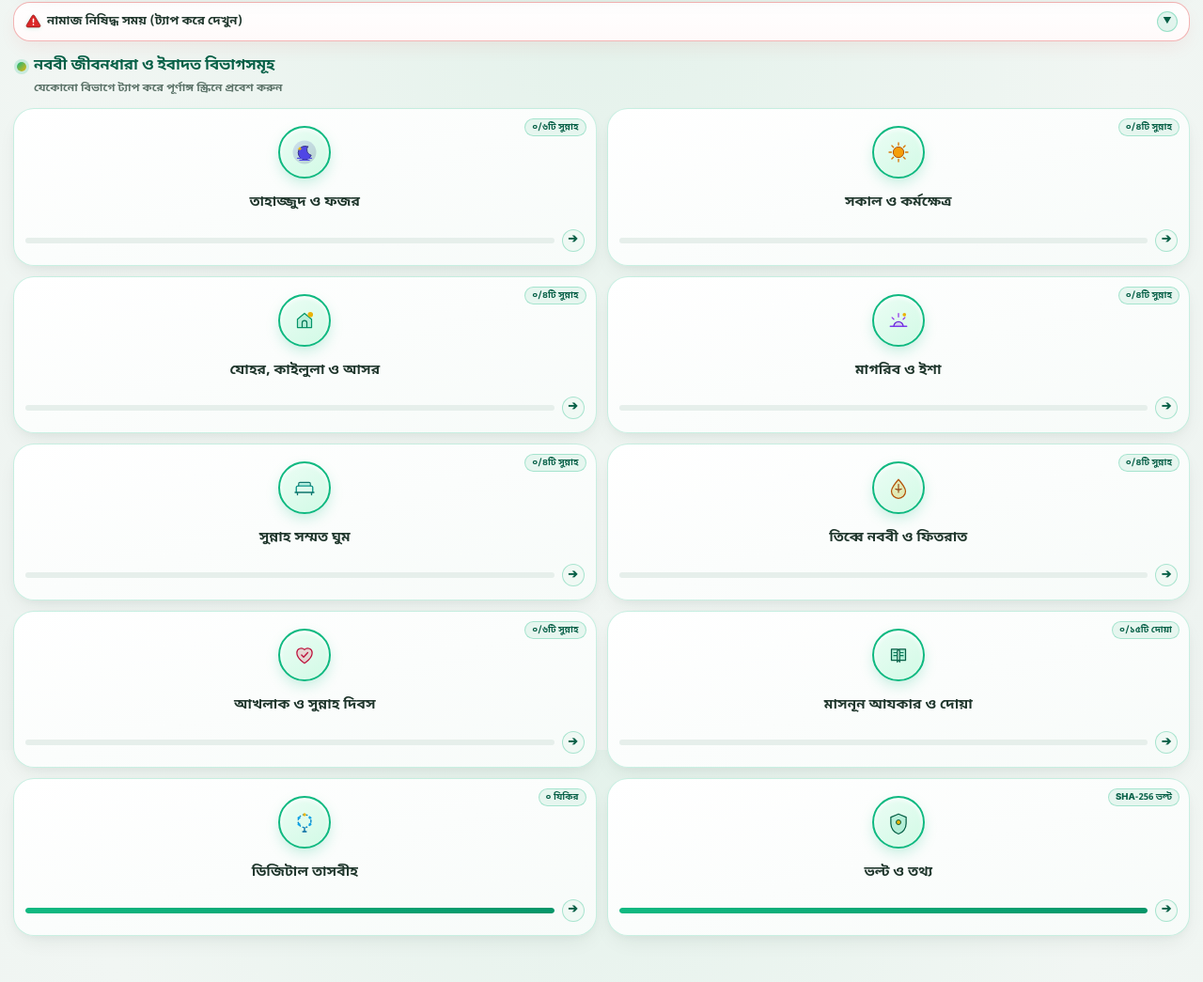
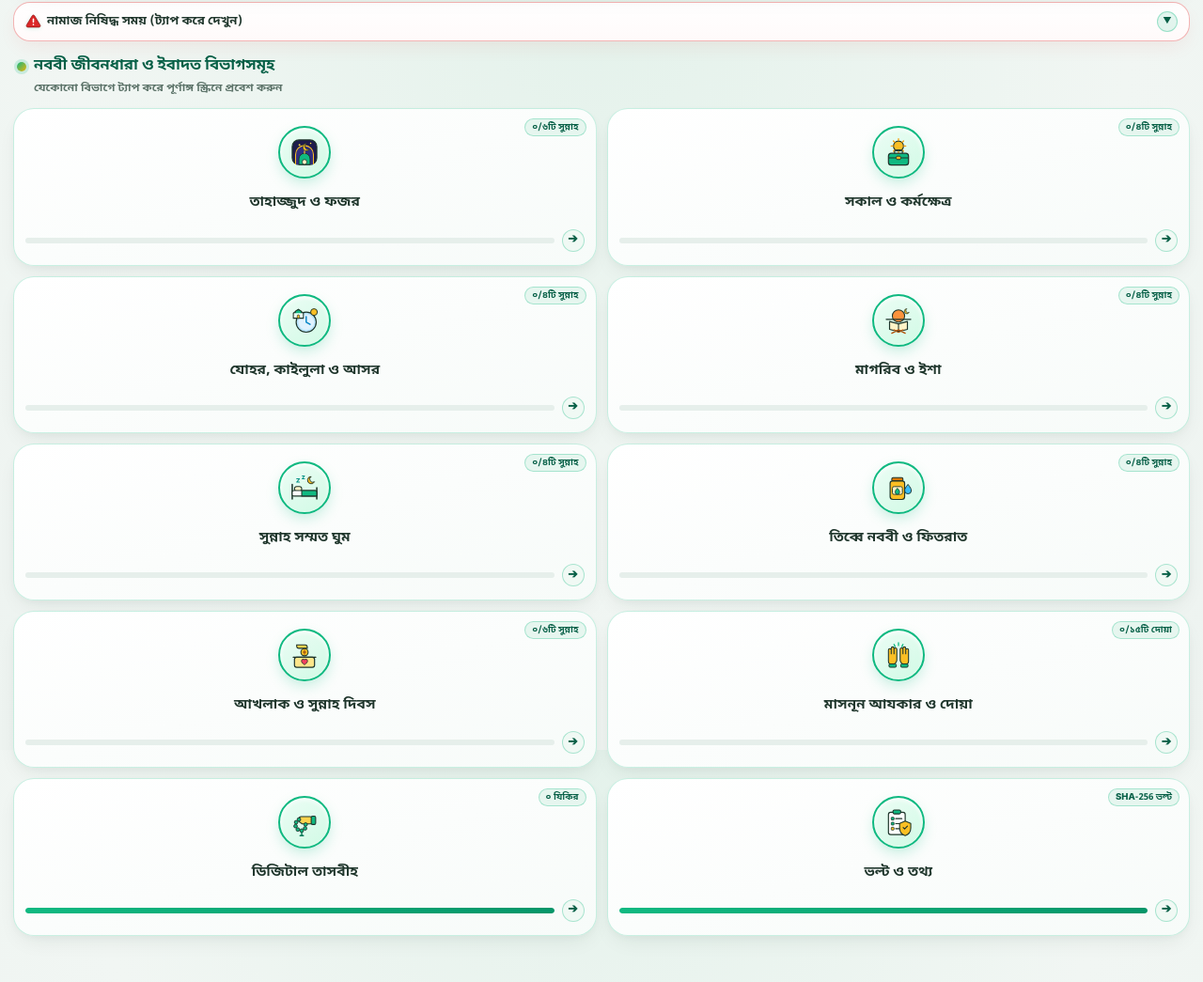
Before and after one commit to MKRWeb/sunnah-24, a website: page www/index.html in a window 1280 px wide. Shown: the part 802-1847 px from the top of the page at 94% size. Drawn offline with Linux system fonts and the light colour scheme; no server answers.

```diff
--- a/www/index.html
+++ b/www/index.html
@@ -263,17 +263,18 @@
         <button type="button" class="section-launcher-card theme-indigo" data-open-section="sec-tahajjud_fajr" data-phase-key="tahajjud_fajr">
           <div class="section-card-top">
             <div class="section-world-logo logo-indigo" aria-hidden="true">
-              <svg viewBox="0 0 48 48" width="30" height="30" fill="none">
-                <circle cx="24" cy="24" r="20" fill="url(#gradTahajjud)" opacity="0.18"/>
-                <path d="M29.5 14.5A11.5 11.5 0 1 0 35.5 29a9.5 9.5 0 0 1-6-14.5z" fill="#4f46e5" stroke="#312e81" stroke-width="1.5" stroke-linecap="round" stroke-linejoin="round"/>
-                <path d="M16 14l1.2 2.6L20 17.8l-2.8 1.2L16 21.6l-1.2-2.6L12 17.8l2.8-1.2L16 14z" fill="#eab308"/>
-                <path d="M12 34h24M16 37.5h16" stroke="#4f46e5" stroke-width="2" stroke-linecap="round"/>
-                <defs>
-                  <linearGradient id="gradTahajjud" x1="0" y1="0" x2="48" y2="48" gradientUnits="userSpaceOnUse">
-                    <stop stop-color="#6366f1"/>
-                    <stop offset="1" stop-color="#1e1b4b"/>
-                  </linearGradient>
-                </defs>
+              <svg viewBox="0 0 64 64" width="38" height="38" fill="none" xmlns="http://www.w3.org/2000/svg">
+                <!-- Night Sky Arch & Prayer Mat / Mosque Dome & Crescent (Tahajjud & Fajr) -->
+                <rect x="10" y="10" width="44" height="44" rx="12" fill="#1e1b4b" stroke="#1e352b" stroke-width="2"/>
+                <path d="M16 54V36c0-8.8 7.2-16 16-16s16 7.2 16 16v18" fill="#312e81" stroke="#fbbf24" stroke-width="1.8"/>
+                <!-- Golden Crescent & Stars -->
+                <path d="M35.5 16.5a6.5 6.5 0 1 0 5.5 9.8 5.2 5.2 0 0 1-5.5-9.8z" fill="#fbbf24" stroke="#1e352b" stroke-width="1.2"/>
+                <circle cx="23" cy="19" r="1.6" fill="#fde047"/>
+                <circle cx="43" cy="16" r="1.3" fill="#fde047"/>
+                <!-- Mosque Silhouette & Dawn Glow -->
+                <path d="M22 44c0-5.5 4.5-10 10-10s10 4.5 10 10v10H22V44z" fill="#10b981" stroke="#1e352b" stroke-width="1.6"/>
+                <path d="M32 30v4" stroke="#fbbf24" stroke-width="2" stroke-linecap="round"/>
+                <rect x="28" y="45" width="8" height="9" rx="4" fill="#fef3c7" stroke="#1e352b" stroke-width="1.4"/>
               </svg>
             </div>
             <span class="section-live-pill" id="badge-count-tahajjud_fajr">৬টি সুন্নাহ</span>
@@ -292,9 +293,15 @@
         <button type="button" class="section-launcher-card theme-amber" data-open-section="sec-duha_work" data-phase-key="duha_work">
           <div class="section-card-top">
             <div class="section-world-logo logo-amber" aria-hidden="true">
-              <svg viewBox="0 0 48 48" width="30" height="30" fill="none">
-                <circle cx="24" cy="24" r="9" fill="#f59e0b" stroke="#b45309" stroke-width="1.6"/>
-                <path d="M24 8v4M24 36v4M8 24h4M36 24h4M12.7 12.7l2.8 2.8M32.5 32.5l2.8 2.8M35.3 12.7l-2.8 2.8M15.5 32.5l-2.8 2.8" stroke="#d97706" stroke-width="2.2" stroke-linecap="round"/>
+              <svg viewBox="0 0 64 64" width="38" height="38" fill="none" xmlns="http://www.w3.org/2000/svg">
+                <!-- Radiant Forenoon Sun (Duha) + Professional Briefcase / Halal Work -->
+                <circle cx="32" cy="21" r="9" fill="#fbbf24" stroke="#1e352b" stroke-width="1.8"/>
+                <path d="M32 8v3M32 31v3M19 21h3M42 21h3M22.8 11.8l2.1 2.1M39.1 28.1l2.1 2.1M41.2 11.8l-2.1 2.1M24.9 28.1l-2.1 2.1" stroke="#f59e0b" stroke-width="2.2" stroke-linecap="round"/>
+                <!-- Modern Work Briefcase -->
+                <path d="M25 34v-3a3 3 0 0 1 3-3h8a3 3 0 0 1 3 3v3" stroke="#1e352b" stroke-width="2" stroke-linecap="round"/>
+                <rect x="14" y="34" width="36" height="21" rx="5" fill="#10b981" stroke="#1e352b" stroke-width="2"/>
+                <path d="M14 42h36" stroke="#1e352b" stroke-width="1.8"/>
+                <rect x="28" y="39" width="8" height="6" rx="2" fill="#fbbf24" stroke="#1e352b" stroke-width="1.6"/>
               </svg>
             </div>
             <span class="section-live-pill" id="badge-count-duha_work">৪টি সুন্নাহ</span>
@@ -313,10 +320,17 @@
         <button type="button" class="section-launcher-card theme-emerald" data-open-section="sec-dhuhr_asr" data-phase-key="dhuhr_asr">
           <div class="section-card-top">
             <div class="section-world-logo logo-emerald" aria-hidden="true">
-              <svg viewBox="0 0 48 48" width="30" height="30" fill="none">
-                <path d="M12 36V22l12-10 12 10v14H12z" fill="#10b981" fill-opacity="0.18" stroke="#059669" stroke-width="2" stroke-linejoin="round"/>
-                <path d="M20 36v-8a4 4 0 0 1 8 0v8" stroke="#047857" stroke-width="2"/>
-                <circle cx="34" cy="14" r="4.5" fill="#eab308"/>
+              <svg viewBox="0 0 64 64" width="38" height="38" fill="none" xmlns="http://www.w3.org/2000/svg">
+                <!-- Mosque + Prayer Time Clock & Midday Sun (Dhuhr, Qaylulah & Asr) -->
+                <circle cx="35" cy="35" r="18" fill="#bae6fd" stroke="#1e352b" stroke-width="2"/>
+                <circle cx="35" cy="35" r="14" fill="#e0f2fe"/>
+                <path d="M35 25v10l7 4" stroke="#0284c7" stroke-width="2.4" stroke-linecap="round" stroke-linejoin="round"/>
+                <!-- Mini Mosque Emblem at Top-Left (Like Muslim Bangla Prayer Time Icon) -->
+                <path d="M12 28V19l9-7 9 7v9H12z" fill="#ecfdf5" stroke="#1e352b" stroke-width="1.8" stroke-linejoin="round"/>
+                <path d="M15 19a6 6 0 0 1 12 0" fill="#10b981" stroke="#1e352b" stroke-width="1.6"/>
+                <rect x="19" y="22" width="4" height="6" rx="2" fill="#fbbf24" stroke="#1e352b" stroke-width="1.2"/>
+                <!-- Golden Sun Badge -->
+                <circle cx="49" cy="17" r="6" fill="#fbbf24" stroke="#1e352b" stroke-width="1.6"/>
               </svg>
             </div>
             <span class="section-live-pill" id="badge-count-dhuhr_asr">৪টি সুন্নাহ</span>
@@ -335,11 +349,16 @@
         <button type="button" class="section-launcher-card theme-purple" data-open-section="sec-maghrib_isha" data-phase-key="maghrib_isha">
           <div class="section-card-top">
             <div class="section-world-logo logo-purple" aria-hidden="true">
-              <svg viewBox="0 0 48 48" width="30" height="30" fill="none">
-                <path d="M10 34h28" stroke="#7c3aed" stroke-width="2.2" stroke-linecap="round"/>
-                <path d="M16 34a8 8 0 0 1 16 0" fill="#a855f7" fill-opacity="0.25" stroke="#6d28d9" stroke-width="2"/>
-                <path d="M24 12v6M13 19l3 3M35 19l-3 3" stroke="#9333ea" stroke-width="2" stroke-linecap="round"/>
-                <circle cx="34" cy="14" r="3" fill="#eab308"/>
+              <svg viewBox="0 0 64 64" width="38" height="38" fill="none" xmlns="http://www.w3.org/2000/svg">
+                <!-- Sunset & Night Mosque with Open Quran on Rehal (Maghrib, Isha & Surah Mulk) -->
+                <circle cx="32" cy="24" r="11" fill="#fb923c" stroke="#1e352b" stroke-width="1.8"/>
+                <path d="M10 30h44" stroke="#1e352b" stroke-width="2" stroke-linecap="round"/>
+                <!-- Open Quran on Wooden Stand (Rehal) -->
+                <path d="M16 34l16 4 16-4v14l-16 4-16-4V34z" fill="#fef3c7" stroke="#1e352b" stroke-width="2" stroke-linejoin="round"/>
+                <path d="M32 38v14" stroke="#1e352b" stroke-width="1.8"/>
+                <path d="M20 55l12-6 12 6M24 49l8 4 8-4" stroke="#b45309" stroke-width="2.2" stroke-linecap="round"/>
+                <!-- Night Crescent -->
+                <path d="M47 11a4.5 4.5 0 1 0 4 6.5 3.6 3.6 0 0 1-4-6.5z" fill="#fbbf24" stroke="#1e352b" stroke-width="1.2"/>
               </svg>
             </div>
             <span class="section-live-pill" id="badge-count-maghrib_isha">৪টি সুন্নাহ</span>
@@ -358,10 +377,17 @@
         <button type="button" class="section-launcher-card theme-teal" data-open-section="sec-sleep_sunnah" data-phase-key="sleep_sunnah">
           <div class="section-card-top">
             <div class="section-world-logo logo-teal" aria-hidden="true">
-              <svg viewBox="0 0 48 48" width="30" height="30" fill="none">
-                <path d="M10 32v-8a3 3 0 0 1 3-3h22a3 3 0 0 1 3 3v8" stroke="#0d9488" stroke-width="2.2" stroke-linecap="round"/>
-                <path d="M14 21v-4a2 2 0 0 1 2-2h16a2 2 0 0 1 2 2v4" fill="#14b8a6" fill-opacity="0.2" stroke="#0f766e" stroke-width="1.8"/>
-                <path d="M8 32h32M12 32v4M36 32v4" stroke="#0f766e" stroke-width="2.2" stroke-linecap="round"/>
+              <svg viewBox="0 0 64 64" width="38" height="38" fill="none" xmlns="http://www.w3.org/2000/svg">
+                <!-- Cozy Prophetic Sleep Bed, Pillow, Blanket & Crescent Moon -->
+                <path d="M44 12a6.5 6.5 0 1 0 5.8 9.4 5.2 5.2 0 0 1-5.8-9.4z" fill="#fbbf24" stroke="#1e352b" stroke-width="1.5"/>
+                <path d="M18 16h5l-5 6h5M28 11h4l-4 5h4" stroke="#0d9488" stroke-width="1.8" stroke-linecap="round" stroke-linejoin="round"/>
+                <!-- Bed Headboard & Frame -->
+                <path d="M10 26v26M54 32v20" stroke="#1e352b" stroke-width="2.6" stroke-linecap="round"/>
+                <!-- Pillow -->
+                <rect x="14" y="30" width="13" height="8" rx="4" fill="#fef3c7" stroke="#1e352b" stroke-width="1.8"/>
+                <!-- Mattress & Emerald Blanket -->
+                <rect x="10" y="37" width="44" height="10" rx="3" fill="#ffffff" stroke="#1e352b" stroke-width="1.8"/>
+                <path d="M27 37h24a3 3 0 0 1 3 3v7H27V37z" fill="#10b981" stroke="#1e352b" stroke-width="1.8"/>
               </svg>
             </div>
             <span class="section-live-pill" id="badge-count-sleep_sunnah">৪টি সুন্নাহ</span>
@@ -380,9 +406,15 @@
         <button type="button" class="section-launcher-card theme-gold" data-open-section="sec-diet_hygiene" data-phase-key="diet_hygiene">
           <div class="section-card-top">
             <div class="section-world-logo logo-gold" aria-hidden="true">
-              <svg viewBox="0 0 48 48" width="30" height="30" fill="none">
-                <path d="M24 10c7 8 12 14 12 20a12 12 0 1 1-24 0c0-6 5-12 12-20z" fill="#eab308" fill-opacity="0.24" stroke="#b45309" stroke-width="2" stroke-linejoin="round"/>
-                <path d="M24 18v14M19 26c2.5 2 7.5 2 10 0" stroke="#92400e" stroke-width="1.8" stroke-linecap="round"/>
+              <svg viewBox="0 0 64 64" width="38" height="38" fill="none" xmlns="http://www.w3.org/2000/svg">
+                <!-- Tibb Nabawi Honey Jar, Golden Dipper, Olive Leaf & Pure Water Drop -->
+                <rect x="20" y="14" width="20" height="6" rx="2.5" fill="#d97706" stroke="#1e352b" stroke-width="1.8"/>
+                <path d="M17 24c0-2.2 1.8-4 4-4h18c2.2 0 4 1.8 4 4v24a5 5 0 0 1-5 5H22a5 5 0 0 1-5-5V24z" fill="#fbbf24" stroke="#1e352b" stroke-width="2"/>
+                <!-- Honey Label with Olive/Fitrah Leaf -->
+                <rect x="21" y="30" width="18" height="14" rx="3" fill="#fef3c7" stroke="#1e352b" stroke-width="1.5"/>
+                <path d="M30 33c3 2.5 4 5 4 7a4 4 0 0 1-8 0c0-2 1-4.5 4-7z" fill="#10b981" stroke="#1e352b" stroke-width="1.3"/>
+                <!-- Pure Water Drop Badge -->
+                <path d="M49 26c3.5 4.5 6 8 6 11a6 6 0 1 1-12 0c0-3 2.5-6.5 6-11z" fill="#38bdf8" stroke="#1e352b" stroke-width="1.6"/>
               </svg>
             </div>
             <span class="section-live-pill" id="badge-count-diet_hygiene">৪টি সুন্নাহ</span>
@@ -401,9 +433,17 @@
         <button type="button" class="section-launcher-card theme-rose" data-open-section="sec-character_social" data-phase-key="character_social">
           <div class="section-card-top">
             <div class="section-world-logo logo-rose" aria-hidden="true">
-              <svg viewBox="0 0 48 48" width="30" height="30" fill="none">
-                <path d="M24 38s-13-7.8-13-17.5A7.5 7.5 0 0 1 24 15a7.5 7.5 0 0 1 13 5.5C37 30.2 24 38 24 38z" fill="#f43f5e" fill-opacity="0.2" stroke="#be123c" stroke-width="2" stroke-linejoin="round"/>
-                <path d="M19 24l3.5 3.5L29.5 20" stroke="#be123c" stroke-width="2.2" stroke-linecap="round" stroke-linejoin="round"/>
+              <svg viewBox="0 0 64 64" width="38" height="38" fill="none" xmlns="http://www.w3.org/2000/svg">
+                <!-- Akhlaq, Sadaqah Charity Box, Golden Coin & Heart (Muslim's Day Sadaqah Style) -->
+                <!-- Hand Giving -->
+                <path d="M18 14h15a4 4 0 0 1 4 4v2H22a4 4 0 0 1-4-4v-2z" fill="#fcd34d" stroke="#1e352b" stroke-width="1.8"/>
+                <!-- Golden Charity Coin -->
+                <circle cx="32" cy="27" r="6.5" fill="#fbbf24" stroke="#1e352b" stroke-width="1.8"/>
+                <path d="M32 23.5v7M29.5 27h5" stroke="#92400e" stroke-width="1.6" stroke-linecap="round"/>
+                <!-- Sadaqah Box with Heart -->
+                <rect x="14" y="36" width="36" height="18" rx="4" fill="#fde68a" stroke="#1e352b" stroke-width="2"/>
+                <path d="M12 36h40" stroke="#1e352b" stroke-width="2.4" stroke-linecap="round"/>
+                <path d="M32 49.5s-5.5-3.2-5.5-6.8a3.2 3.2 0 0 1 5.5-2.2 3.2 3.2 0 0 1 5.5 2.2c0 3.6-5.5 6.8-5.5 6.8z" fill="#f43f5e" stroke="#1e352b" stroke-width="1.4"/>
               </svg>
             </div>
             <span class="section-live-pill" id="badge-count-character_social">৬টি সুন্নাহ</span>
@@ -422,9 +462,16 @@
         <button type="button" class="section-launcher-card theme-emerald-deep" data-open-section="sec-adhkar">
           <div class="section-card-top">
             <div class="section-world-logo logo-emerald-deep" aria-hidden="true">
-              <svg viewBox="0 0 48 48" width="30" height="30" fill="none">
-                <path d="M12 14h10a4 4 0 0 1 4 4v18a3 3 0 0 0-3-3H12V14zM36 14H26a4 4 0 0 0-4 4v18a3 3 0 0 1 3-3h11V14z" fill="#10b981" fill-opacity="0.22" stroke="#065f46" stroke-width="2" stroke-linejoin="round"/>
-                <path d="M16 20h5M16 25h5M27 20h5M27 25h5" stroke="#047857" stroke-width="1.8" stroke-linecap="round"/>
+              <svg viewBox="0 0 64 64" width="38" height="38" fill="none" xmlns="http://www.w3.org/2000/svg">
+                <!-- Raised Cupped Praying Hands (Du'a / Munajat — Muslim's Day Du'a Style) -->
+                <path d="M32 10v5M24 13l2 4M40 13l-2 4" stroke="#10b981" stroke-width="2.2" stroke-linecap="round"/>
+                <!-- Left Hand -->
+                <path d="M14 33V23a2.5 2.5 0 0 1 5 0v7V20a2.5 2.5 0 0 1 5 0v10V22a2.5 2.5 0 0 1 5 0v19c0 4.4-3.6 8-8 8h-1a6 6 0 0 1-6-6V33z" fill="#fbbf24" stroke="#1e352b" stroke-width="1.8" stroke-linejoin="round"/>
+                <!-- Right Hand -->
+                <path d="M50 33V23a2.5 2.5 0 0 0-5 0v7V20a2.5 2.5 0 0 0-5 0v10V22a2.5 2.5 0 0 0-5 0v19c0 4.4 3.6 8 8 8h1a6 6 0 0 0 6-6V33z" fill="#fbbf24" stroke="#1e352b" stroke-width="1.8" stroke-linejoin="round"/>
+                <!-- Wrist Cuffs -->
+                <rect x="15" y="48" width="13" height="6" rx="2" fill="#10b981" stroke="#1e352b" stroke-width="1.6"/>
+                <rect x="36" y="48" width="13" height="6" rx="2" fill="#10b981" stroke="#1e352b" stroke-width="1.6"/>
               </svg>
             </div>
             <span class="section-live-pill" id="badge-count-adhkar">১৫টি দোয়া</span>
@@ -443,14 +490,21 @@
         <button type="button" class="section-launcher-card theme-cyan" data-open-section="sec-tasbih">
           <div class="section-card-top">
             <div class="section-world-logo logo-cyan" aria-hidden="true">
-              <svg viewBox="0 0 48 48" width="30" height="30" fill="none">
-                <circle cx="24" cy="22" r="11" stroke="#0284c7" stroke-width="2.2" stroke-dasharray="3 3"/>
-                <circle cx="24" cy="11" r="2.6" fill="#eab308"/>
-                <circle cx="33.5" cy="16.5" r="2.3" fill="#0ea5e9"/>
-                <circle cx="33.5" cy="27.5" r="2.3" fill="#0ea5e9"/>
-                <circle cx="14.5" cy="16.5" r="2.3" fill="#0ea5e9"/>
-                <circle cx="14.5" cy="27.5" r="2.3" fill="#0ea5e9"/>
-                <path d="M24 33v7M21 40h6" stroke="#0369a1" stroke-width="2.2" stroke-linecap="round"/>
+              <svg viewBox="0 0 64 64" width="38" height="38" fill="none" xmlns="http://www.w3.org/2000/svg">
+                <!-- Hand Holding Emerald Tasbih Prayer Beads (Muslim's Day Tasbih Style) -->
+                <!-- Hand & Cuff -->
+                <path d="M26 22h16a4 4 0 0 1 4 4v5a4 4 0 0 1-4 4H28l-6-4v-5a4 4 0 0 1 4-4z" fill="#fcd34d" stroke="#1e352b" stroke-width="1.8" stroke-linejoin="round"/>
+                <rect x="44" y="21" width="8" height="15" rx="2.5" fill="#10b981" stroke="#1e352b" stroke-width="1.8"/>
+                <!-- Hanging Emerald Prayer Beads Loop -->
+                <circle cx="22" cy="27" r="3.2" fill="#10b981" stroke="#1e352b" stroke-width="1.5"/>
+                <circle cx="17" cy="32" r="3.2" fill="#10b981" stroke="#1e352b" stroke-width="1.5"/>
+                <circle cx="16" cy="39" r="3.2" fill="#10b981" stroke="#1e352b" stroke-width="1.5"/>
+                <circle cx="20" cy="45" r="3.2" fill="#10b981" stroke="#1e352b" stroke-width="1.5"/>
+                <circle cx="27" cy="47" r="3.2" fill="#10b981" stroke="#1e352b" stroke-width="1.5"/>
+                <circle cx="33" cy="43" r="3.2" fill="#10b981" stroke="#1e352b" stroke-width="1.5"/>
+                <circle cx="34" cy="36" r="3.2" fill="#10b981" stroke="#1e352b" stroke-width="1.5"/>
+                <!-- Tassel (Imamah) -->
+                <path d="M27 50v6M24 56h6" stroke="#047857" stroke-width="2.4" stroke-linecap="round"/>
               </svg>
             </div>
             <span class="section-live-pill" id="badge-count-tasbih">যিকির কাউন্টার</span>
@@ -469,9 +523,20 @@
         <button type="button" class="section-launcher-card theme-slate" data-open-section="sec-vault">
           <div class="section-card-top">
             <div class="section-world-logo logo-slate" aria-hidden="true">
-              <svg viewBox="0 0 48 48" width="30" height="30" fill="none">
-                <path d="M24 10l13 5.5v10.5c0 8.5-5.5 15.8-13 18-7.5-2.2-13-9.5-13-18V15.5L24 10z" fill="#10b981" fill-opacity="0.2" stroke="#065f46" stroke-width="2" stroke-linejoin="round"/>
-                <circle cx="24" cy="24" r="4" fill="#eab308" stroke="#065f46" stroke-width="1.6"/>
+              <svg viewBox="0 0 64 64" width="38" height="38" fill="none" xmlns="http://www.w3.org/2000/svg">
+                <!-- Amal Tracker Clipboard + Cryptographic Shield Badge (Vault & Info) -->
+                <rect x="14" y="14" width="30" height="40" rx="4" fill="#ffffff" stroke="#1e352b" stroke-width="2"/>
+                <rect x="22" y="10" width="14" height="7" rx="2.5" fill="#10b981" stroke="#1e352b" stroke-width="1.8"/>
+                <!-- Checklist Rows -->
+                <rect x="19" y="23" width="5" height="5" rx="1" fill="#10b981" stroke="#1e352b" stroke-width="1.3"/>
+                <path d="M27 25.5h11" stroke="#1e352b" stroke-width="2" stroke-linecap="round"/>
+                <rect x="19" y="32" width="5" height="5" rx="1" fill="#10b981" stroke="#1e352b" stroke-width="1.3"/>
+                <path d="M27 34.5h9" stroke="#1e352b" stroke-width="2" stroke-linecap="round"/>
+                <rect x="19" y="41" width="5" height="5" rx="1" fill="#fbbf24" stroke="#1e352b" stroke-width="1.3"/>
+                <path d="M27 43.5h7" stroke="#1e352b" stroke-width="2" stroke-linecap="round"/>
+                <!-- Golden Security Shield -->
+                <path d="M44 30l10 4v8c0 6.5-4.2 12-10 14-5.8-2-10-7.5-10-14v-8l10-4z" fill="#fbbf24" stroke="#1e352b" stroke-width="1.8" stroke-linejoin="round"/>
+                <path d="M40.5 41.5l2.5 2.5 5-5" stroke="#1e352b" stroke-width="2" stroke-linecap="round" stroke-linejoin="round"/>
               </svg>
             </div>
             <span class="section-live-pill" id="badge-count-vault">SHA-256 ভল্ট</span>
@@ -500,13 +565,21 @@
   <div id="master-section-view" class="master-section-view hidden">
     <!-- Sticky Master App-Bar for Active Section with Back-to-Home Button & World-Class Emblem -->
     <div class="master-section-topbar" id="master-section-topbar">
-      <button type="button" id="back-to-home-btn" class="master-back-home-btn" aria-label="Back to Home">
-        <span class="back-arrow-icon" aria-hidden="true">←</span>
-        <span id="back-to-home-label" data-i18n="back_home_btn">হোম</span>
-      </button>
 
       <div class="master-topbar-center">
-        <div id="master-active-logo" class="master-topbar-logo">🕌</div>
+        <div id="master-active-logo" class="master-topbar-logo"><svg viewBox="0 0 64 64" width="38" height="38" fill="none" xmlns="http://www.w3.org/2000/svg">
+  <!-- Night Sky Arch & Prayer Mat / Mosque Dome & Crescent (Tahajjud & Fajr) -->
+  <rect x="10" y="10" width="44" height="44" rx="12" fill="#1e1b4b" stroke="#1e352b" stroke-width="2"/>
+  <path d="M16 54V36c0-8.8 7.2-16 16-16s16 7.2 16 16v18" fill="#312e81" stroke="#fbbf24" stroke-width="1.8"/>
+  <!-- Golden Crescent & Stars -->
+  <path d="M35.5 16.5a6.5 6.5 0 1 0 5.5 9.8 5.2 5.2 0 0 1-5.5-9.8z" fill="#fbbf24" stroke="#1e352b" stroke-width="1.2"/>
+  <circle cx="23" cy="19" r="1.6" fill="#fde047"/>
+  <circle cx="43" cy="16" r="1.3" fill="#fde047"/>
+  <!-- Mosque Silhouette & Dawn Glow -->
+  <path d="M22 44c0-5.5 4.5-10 10-10s10 4.5 10 10v10H22V44z" fill="#10b981" stroke="#1e352b" stroke-width="1.6"/>
+  <path d="M32 30v4" stroke="#fbbf24" stroke-width="2" stroke-linecap="round"/>
+  <rect x="28" y="45" width="8" height="9" rx="4" fill="#fef3c7" stroke="#1e352b" stroke-width="1.4"/>
+</svg></div>
         <div class="master-topbar-titles">
           <h2 id="master-active-title">তাহাজ্জুদ ও ফজর</h2>
           <small id="master-active-subtitle">নববী সুন্নাহ অনুশীলন</small>
@@ -534,17 +607,6 @@
           <div class="master-phase-score-pill" id="master-phase-score-pill">০%</div>
           <button type="button" id="reset-today-btn" class="link-btn" data-i18n="reset_today">আজকের রিসেট</button>
         </div>
-      </div>
-
-      <!-- Quick Phase Switcher Pills inside Master View (Optional 1-tap jump between the 7 Habit Sections) -->
-      <div class="filter-bar master-phase-switcher" role="tablist" aria-label="Switch Prophetic Phase Section">
-        <button type="button" class="chip" data-phase="tahajjud_fajr"><span class="chip-circle-avatar">🌌</span><span data-i18n="phase_tahajjud">তাহাজ্জুদ ও ফজর</span></button>
-        <button type="button" class="chip" data-phase="duha_work"><span class="chip-circle-avatar">☀️</span><span data-i18n="phase_duha">সকাল ও কর্মক্ষেত্র</span></button>
-        <button type="button" class="chip" data-phase="dhuhr_asr"><span class="chip-circle-avatar">🌤️</span><span data-i18n="phase_dhuhr">যোহর, কাইলুলা ও আসর</span></button>
-        <button type="button" class="chip" data-phase="maghrib_isha"><span class="chip-circle-avatar">🌆</span><span data-i18n="phase_maghrib">মাগরিব ও ইশা</span></button>
-        <button type="button" class="chip" data-phase="sleep_sunnah"><span class="chip-circle-avatar">🛌</span><span data-i18n="phase_sleep">সুন্নাহ সম্মত ঘুম</span></button>
-        <button type="button" class="chip" data-phase="diet_hygiene"><span class="chip-circle-avatar">🍯</span><span data-i18n="phase_diet">তিব্বে নববী ও ফিতরাত</span></button>
-        <button type="button" class="chip" data-phase="character_social"><span class="chip-circle-avatar">🤝</span><span data-i18n="phase_character">আখলাক ও সুন্নাহ দিবস</span></button>
       </div>
 
       <!-- Extensible Sub-Sections Slot for Future Phase Sub-Categories -->
```
